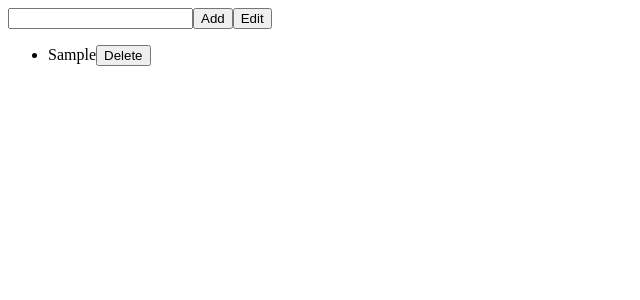
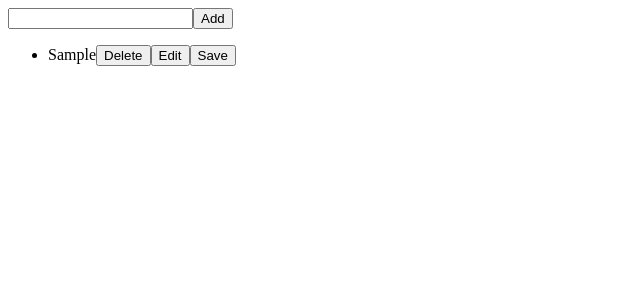
Before and after one commit to dkazarov/React_Todo, a React (Create React App) app: page / in a window 1280 px wide. Both pictures are taken after typing "Sample" into the empty fields and a click on the button "Add". Shown: the top 300 px of the page, without its empty margins (0-640 px from the left). Built offline with nearby package versions, Linux system fonts and the light colour scheme; the HTML template or start-up script is replaced by a standard one.

Commit message:
add edit functional

```diff
--- a/src/App.js
+++ b/src/App.js
@@ -4,7 +4,9 @@ import { nanoid } from 'nanoid';
 function App() {
   const [tasks, setTasks] = useState([]);
   const [value, setValue] = useState('');
+  const [edit, setEdit] = useState('');
 
+  console.log(edit);
   // Add items to tasks []
   const addTask = () => {
     setTasks([
@@ -21,6 +23,25 @@ function App() {
   const deleteTask = (id) => {
     const newTodo = [...tasks].filter((items) => items.id !== id);
     setTasks(newTodo);
+    setValue('');
+  };
+
+  //Edit item from tasks []
+  const editTask = (id, title) => {
+    setEdit(id);
+    setValue(title);
+  };
+
+  // Save item after edit to tasks []
+  const saveTask = (id) => {
+    let newTodo = [...tasks].filter((item) => {
+      if (item.id === id) {
+        item.title = value;
+      }
+      return item;
+    });
+    setTasks(newTodo);
+    setEdit(null);
   };
 
   return (
@@ -31,14 +52,16 @@ function App() {
         onChange={(e) => setValue(e.target.value)}
       />
       <button onClick={addTask}>Add</button>
-
-      <button>Edit</button>
       <div>
         <ul>
           {tasks.map((items) => (
             <li key={nanoid(2)}>
               {items.title}
               <button onClick={() => deleteTask(items.id)}>Delete</button>
+              <button onClick={() => editTask(items.id, items.title)}>
+                Edit
+              </button>
+              <button onClick={() => saveTask(items.id)}>Save</button>
             </li>
           ))}
         </ul>
```
